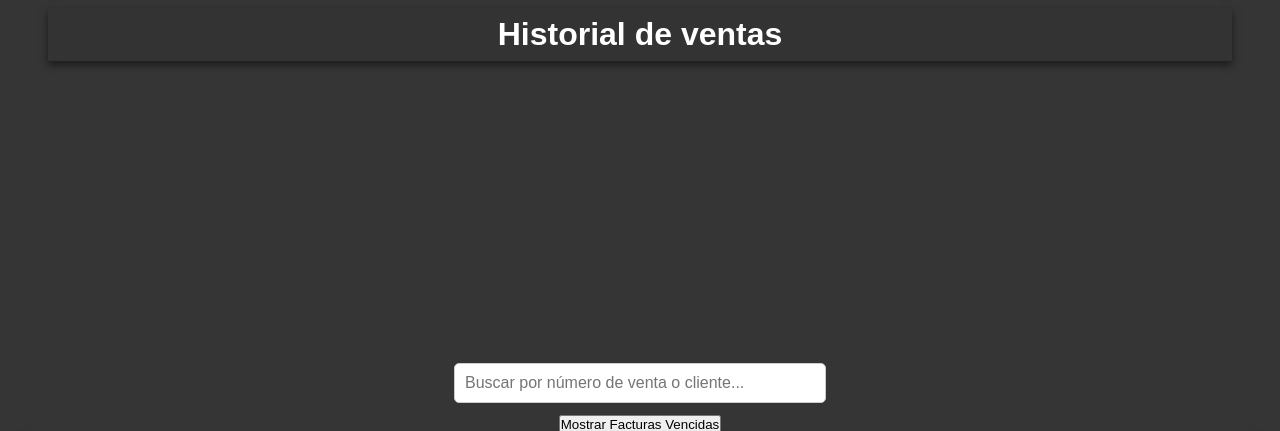
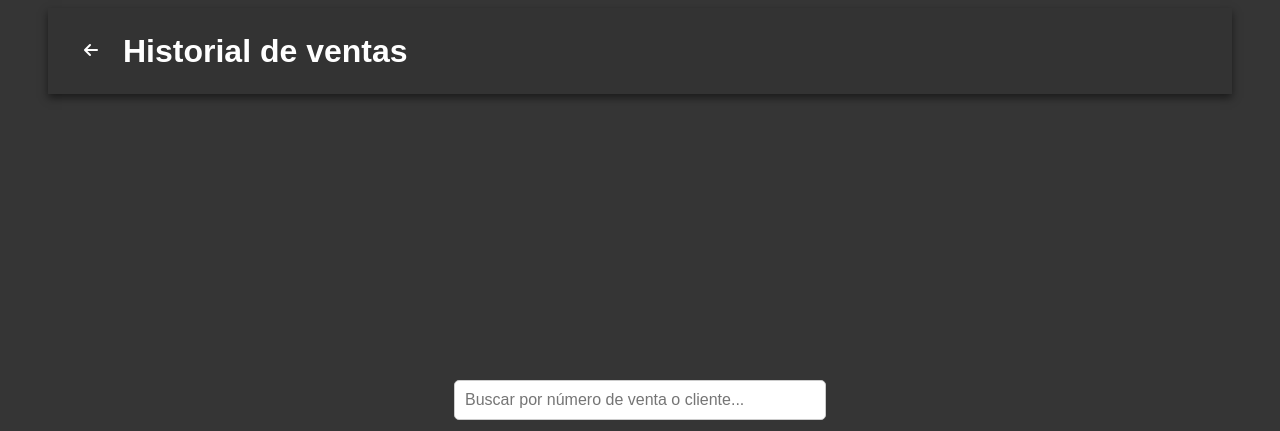
Before and after one commit to adrianescalona228/interfaz-web, a Flask app: page /historial_ventas/historial_ventas in a window 1280 px wide. Shown: the top 431 px of the page. Run offline with Flask 3, Linux system fonts and the light colour scheme; data that the repository does not hold is empty; some libraries are stand-ins or nearby versions.

Commit message:
arreglado el alert de agregar un nuevo cliente. arreglado boton para eliminar una venta

```diff
--- a/static/css/global/style.css
+++ b/static/css/global/style.css
@@ -28,9 +28,10 @@ body {
     min-height: 100vh;
     background-color: rgba(51, 51, 51, 0.99)
 }
-
 header {
-    padding: 0.5rem 10rem;
+    display: flex;
+    align-items: center;
+    padding: 1.5rem 1rem;
     margin: 0.5rem 3rem;
     position: relative;
     background-color: #333;
@@ -39,8 +40,6 @@ header {
     font-size: 1rem;
     box-shadow: 0 4px 8px rgba(0, 0, 0, 0.5); /* Sombra del contenedor */
 }
-
-
 main {
     flex: 1; /* Permite que main ocupe todo el espacio disponible */
     display: flex;
@@ -50,7 +49,6 @@ main {
     padding: 10px 20px;
     overflow: hidden;
 }
-
 footer {
     padding: 0.5rem 1rem;
     margin: 0.5rem 1rem;
@@ -60,8 +58,15 @@ footer {
     box-shadow: 0 4px 8px rgba(0, 0, 0, 0.5); /* Sombra del contenedor */
 }
 
-h1 {
+h1{
     color: white;
+}
+h1.title {
+    position: absolute;
+    left: 50%;
+    transform: translateX(-50%);
+    padding: 0.5rem 1rem;
+
 }
 span {
     color: white;
@@ -74,13 +79,34 @@ span {
     width: 50%;
     height: calc(80vh - 90px);
 }
+.btn-flecha {
+    display: inline-block;
+    padding: 10px 20px;
+    /* background-color: #4CAF50; */
+    color: white;
+    text-align: center;
+    text-decoration: none;
+    border-radius: 5px;
+    border: none;
+    cursor: pointer;
+    font-size: 16px;
+}
+
+/* .btn-flecha:hover {
+    background-color: #45a049;
+} */
+
+.btn-flecha i {
+    margin-right: 5px;
+}
+
 
 /* Adaptación para pantalla de 1080 x 2400 píxeles */
-@media (max-width: 1080px) and (max-height: 2400px) {
-    body {
-        font-size: 0.9rem; /* Ajusta el tamaño de la fuente si es necesario */
-        padding: 0 10px; /* Ajusta el padding del body si es necesario */
-    }
+/* @media (max-width: 1280px) and (max-height: 720px) {
+    body { */
+        /* font-size: 0.9rem; Ajusta el tamaño de la fuente si es necesario */
+        /* padding: 0 10px; Ajusta el padding del body si es necesario */
+    /* }
     header {
         padding: 0.5rem 2rem;
         margin: 0.5rem 1rem;
@@ -96,4 +122,4 @@ span {
     section {
         margin: 5px 10px;
     }
-}
+} */
--- a/static/js/clientes/agregar_cliente_nuevo.js
+++ b/static/js/clientes/agregar_cliente_nuevo.js
@@ -22,8 +22,8 @@ document.addEventListener('DOMContentLoaded', function() {
             .then(data => {
                 if (data.success) {
                     // Opcional: Vaciar el formulario
+                    alert(data.message);
                     formCliente.reset();
-                    console.log(data.message);
                 } else {
                     alert('Error al agregar cliente: ' + data.message);
                 }
--- a/static/js/ventas/historial_ventas.js
+++ b/static/js/ventas/historial_ventas.js
@@ -100,13 +100,31 @@ document.getElementById('mostrar_facturas_vencidas').addEventListener('click', f
 
 document.querySelectorAll('.eliminar-venta').forEach(button => {
     button.addEventListener('click', function() {
+        console.log('hola');
+
         const ventaId = this.getAttribute('data-venta-id');
-        const nombreCliente = this.closest('section').querySelector('tbody td:nth-child(2)').textContent.trim();
-        eliminarVenta(ventaId, nombreCliente);
+        const fila = this.closest('tr');  // Obtener la fila <tr> más cercana
+        console.log('Fila encontrada:', fila);
+
+        if (fila) {
+            const nombreClienteElement = fila.querySelector('td:nth-child(2)');  // Buscar el segundo <td> dentro de la fila
+            console.log('Elemento del nombre del cliente:', nombreClienteElement);
+
+            if (nombreClienteElement) {
+                const nombreCliente = nombreClienteElement.textContent.trim();  // Obtener el texto del cliente
+                eliminarVenta(ventaId, nombreCliente);
+            } else {
+                console.error('No se encontró el <td> con el nombre del cliente');
+            }
+        } else {
+            console.error('No se encontró la fila <tr> más cercana');
+        }
     });
 });
 
+
 function eliminarVenta(ventaId, nombreCliente) {
+    // console.log('hola')
     // Aquí puedes implementar la lógica para enviar la solicitud al backend
     fetch(`/historial_ventas/eliminar_venta/${ventaId}`, {
         method: 'POST',
--- a/templates/index.html
+++ b/templates/index.html
@@ -5,10 +5,12 @@
     <meta name="viewport" content="width=device-width, initial-scale=1.0">
     <title>Página Principal</title>
     <link rel="stylesheet" href="/static/css/global/style.css">
+    <link rel="stylesheet" href="https://cdnjs.cloudflare.com/ajax/libs/font-awesome/6.0.0-beta3/css/all.min.css">
 </head>
 <body>
     <header>
-        <h1>Administracion</h1>
+
+        <h1 class="title">Administracion</h1>
     </header>
     <main>
         <div class="tarjetas">
--- a/templates/ventas/historial_ventas.html
+++ b/templates/ventas/historial_ventas.html
@@ -9,10 +9,12 @@
     <link rel="stylesheet" href="//code.jquery.com/ui/1.12.1/themes/base/jquery-ui.css">
     <script src="https://code.jquery.com/ui/1.12.1/jquery-ui.js"></script>
     <link rel="stylesheet" href="/static/css/global/style.css">
+    <link rel="stylesheet" href="https://cdnjs.cloudflare.com/ajax/libs/font-awesome/6.0.0-beta3/css/all.min.css">
     <title>Historial de ventas</title>
 </head>
 <body>
     <header>
+        <a href="/" class="btn-flecha"><i class="fas fa-arrow-left"></i></a>
         <h1>Historial de ventas</h1>
     </header>
     <main>
--- a/templates/ventas/ventas.html
+++ b/templates/ventas/ventas.html
@@ -5,10 +5,12 @@
     <meta name="viewport" content="width=device-width, initial-scale=1.0">
     <title>Ventas</title>
     <link rel="stylesheet" href="/static/css/global/style.css">
+    <link rel="stylesheet" href="https://cdnjs.cloudflare.com/ajax/libs/font-awesome/6.0.0-beta3/css/all.min.css">
 </head>
 <body>
     <header>
-        <h1>Ventas</h1>
+        <a href="/" class="btn-flecha"><i class="fas fa-arrow-left"></i></a>
+        <h1 class="title">Ventas</h1>
     </header>
     <main>
         <div class="tarjetas">
```
